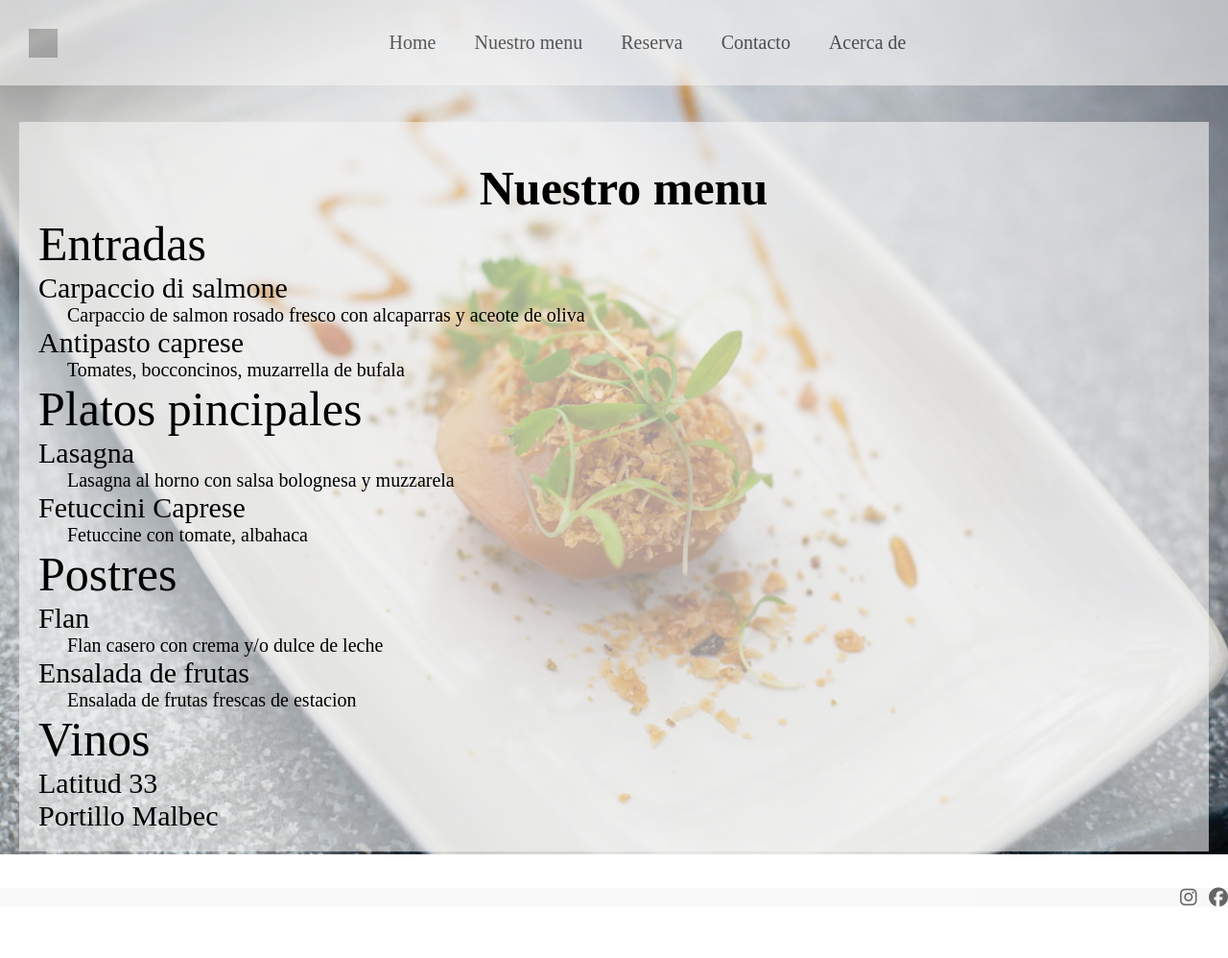
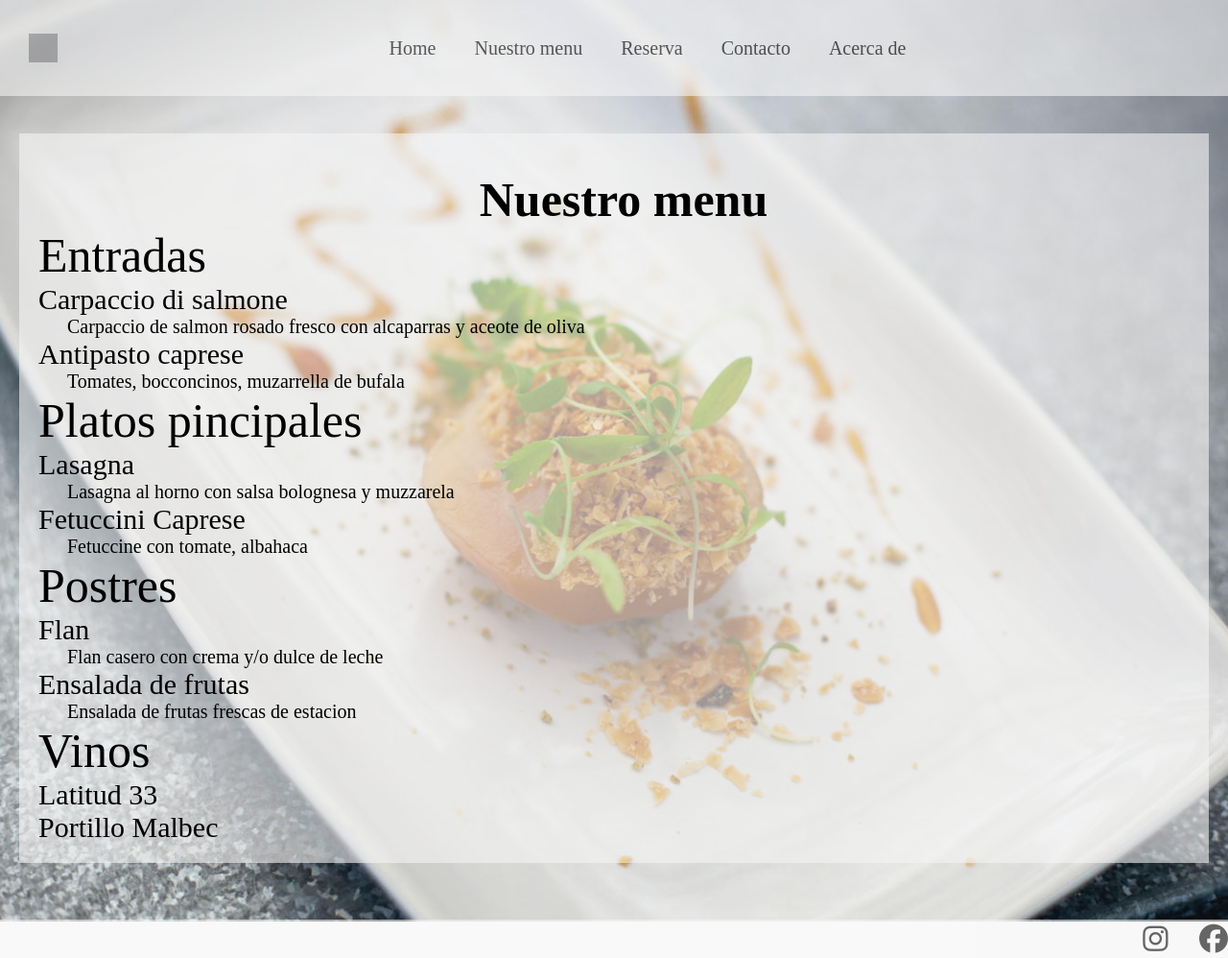
Before and after one commit to RamalloM/CoderHouse, a plain HTML site: page paginas/menu.html in a window 1280 px wide. Shown: the whole page at 96% size. Before the commit the page ends 945 px from the top, so only its background shows below. Drawn offline with Linux system fonts and the light colour scheme; grey boxes are pictures that could not be loaded; a web font is replaced by a local one.

Commit message:
grid solucionado??

```diff
--- a/css/style.css
+++ b/css/style.css
@@ -257,8 +257,8 @@
     /* FOOTER */
 
     .redes a i {
-        font-size: 2rem;
-        padding-left: 1rem;
+        font-size: 3rem;
+        padding-left: 3rem;
     }
 
 
@@ -270,52 +270,29 @@
     .grid_container1 {
         display: grid;
         grid-template-columns: repeat(3, 1fr);
-        grid-template-rows: 15% 1fr 10%;
+        grid-template-rows: 10rem 1fr 6rem;
         grid-template-areas:
             "header header header"
             "main main main"
             "footer footer footer";
         align-content: space-between;
-          height: 100vh;
-          row-gap: 2%;
+        grid-auto-flow: row;
+        row-gap: 2%;
     }
 
-/* GRID DE EJEMPLO
-    .container {  display: grid;
-        grid-template-columns: 1fr 1fr 1fr;
-        grid-template-rows: 1fr 1fr 1fr;
-        gap: 0px 0px;
-        grid-auto-flow: row;
-        grid-template-areas:
-          ". . ."
-          ". . ."
-          ". . .";
-      }*/
-
-    .grid_container_menu {
-        display: grid;
-        grid-template-columns: 1fr 1fr 1fr;
-        grid-template-rows: 10% 1fr 5%;
-          grid-template-areas:
-            "header"
-            "main"
-            "footer";
-        grid-auto-flow: row;
-        align-content: space-around;
-        row-gap: 2%;
-    }
 
     header {
         grid-area: header;
         grid-column: 1/4;
         grid-row: 1/2;
         min-width: 100vh;
+        min height: 10rem;
     }
 
     main {
         grid-area: main;
         grid-column: 1/4;
-        grid-row: 2/5;
+        grid-row: 2/3;
         min-height: 100vh;
         min-width: 100vh;
 
@@ -325,7 +302,7 @@
         grid-area: footer;
         display: flex;
         grid-column: 1/4;
-        grid-row: 5/6;
+        grid-row: 3/4;
         color: azure;
         justify-content: right;
         align-items: center;
@@ -333,6 +310,7 @@
         background-color: whitesmoke;
         opacity: 0.6;
         bottom: 0;
+        margin-top: 2rem;
     }
 
 
@@ -381,6 +359,7 @@
     @media screen and (max-width: 426px) {
         .grid_container1 {
             grid-template-columns: 100%;
+            grid-template-rows: 10rem 1fr 6rem;
             grid-template-areas:
                 'main main main'
                 'header header header'
--- a/paginas/menu.html
+++ b/paginas/menu.html
@@ -17,7 +17,7 @@
 </head>
 
 <body>
-    <div class="grid_container_menu">
+    <div class="grid_container1">
         <header class="menuNav">
             <input type="checkbox">
             <i class="fas fa-bars"></i>
```
Also changed, not shown: paginas/acerca-de.html (+3 -0 lines), paginas/contacto.html (+1 -1 lines), paginas/reserva.html (+1 -1 lines).
